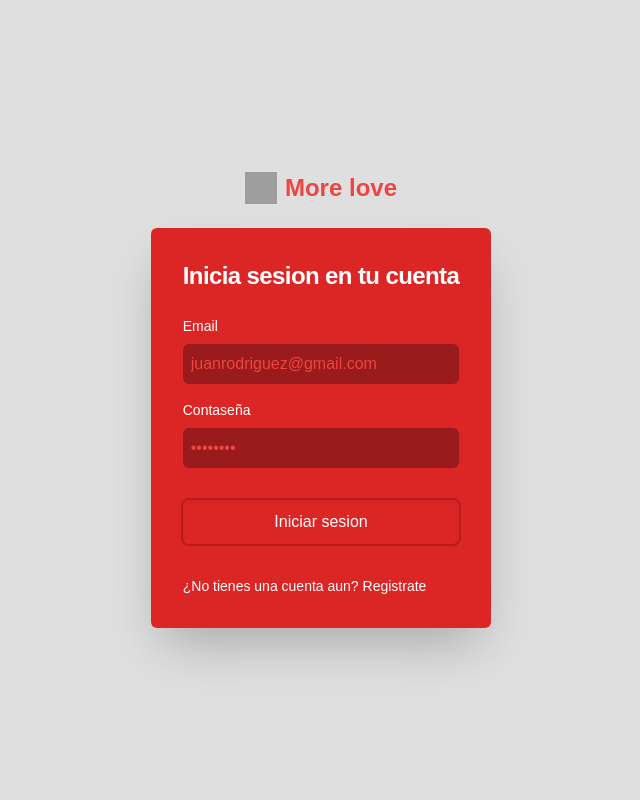
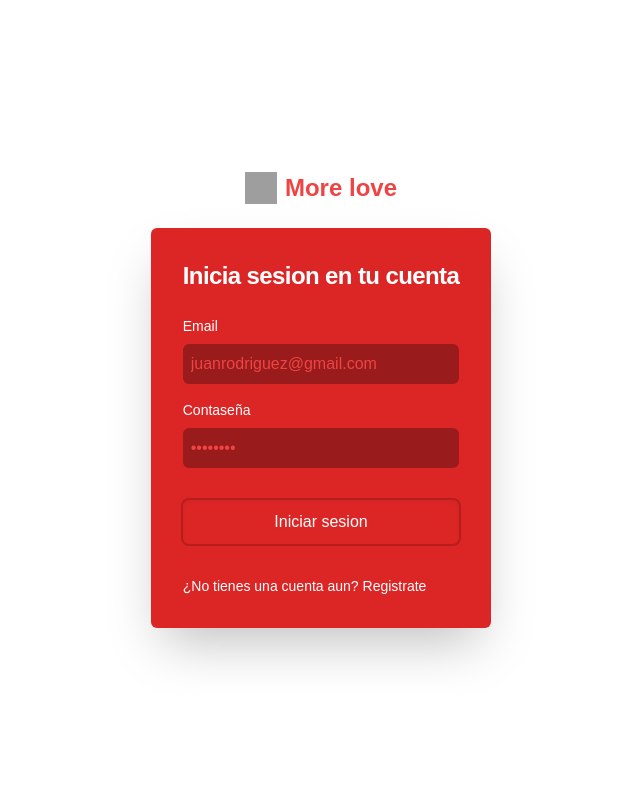
Before and after one commit to DaveAdbeel/App-citas, a Flask app: page /login in a window 1280 px wide. Shown: the whole page, without its empty margins (319-959 px from the left). Run offline with Flask 3, Linux system fonts and the light colour scheme; some libraries are stand-ins or nearby versions; some web fonts are replaced; grey boxes are pictures that could not be loaded.

Commit message:
changing the background color of the body

```diff
--- a/templates/login.html
+++ b/templates/login.html
@@ -8,7 +8,7 @@
       --red-background:#dc2020;
    }
    body{
-      background-color:#dfdfdf;
+      background-color:#fff;
    }
    #card{
       background-color:#dc2626;
```
